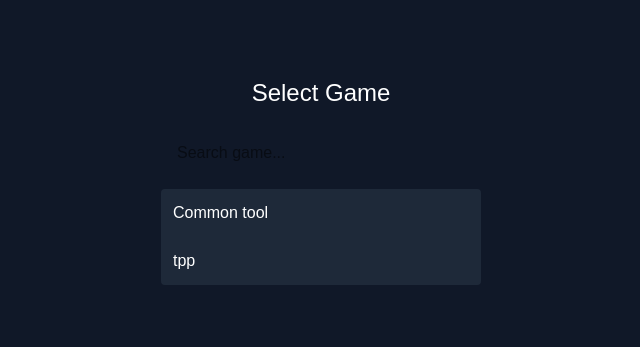
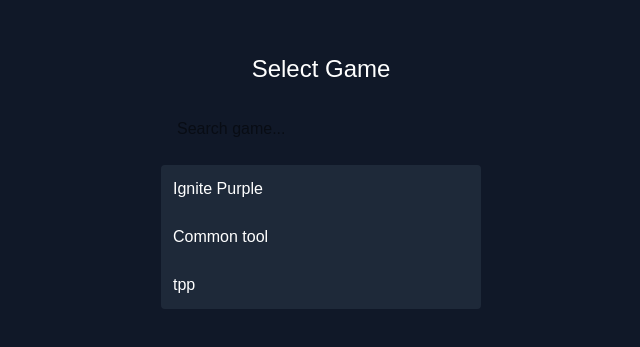
Before and after one commit to PrasadPriyanshu15/gaffe-tool, a Next.js app: page / in a window 1280 px wide. Shown: the part 219-566 px from the top of the page, without its empty margins (319-959 px from the left). Built offline with nearby package versions, Linux system fonts and the light colour scheme.

Commit message:
coin value

```diff
--- a/app/data/games.ts
+++ b/app/data/games.ts
@@ -9,11 +9,11 @@ export const games = [
   //   name: "Game 2",
   //   path: "/games/game-2"
   // },
-  // {
-  //   id: "game-3",
-  //   name: "Ignite Purple",
-  //   path: "/games/Ignite-purple"
-  // },
+  {
+    id: "game-3",
+    name: "Ignite Purple",
+    path: "/games/Ignite-purple"
+  },
   //   {
   //   id: "game-4",
   //   name: "Triple Piggy pays",
--- a/app/games/tpp2/combinationFeatureGenerator.ts
+++ b/app/games/tpp2/combinationFeatureGenerator.ts
@@ -111,13 +111,13 @@ export const GOLD_COIN_VALUES: string[] = [
   "MINOR", "MINI", "150", "125", "100", "70", "60", "50", "40", "25", "15", "10", "5", "4",
 ];
 export const RED_COIN_VALUES: string[] = [
-  "MINOR", "MINI", "750", "500", "400", "300", "250", "200", "150", "100", "80", "50", "30", "20",
+  "MINOR", "MINI", "150", "125", "100", "70", "60", "50", "40", "25", "15", "10", "5", "4",
 ];
 export const BLUE_COIN_VALUES: string[] = [
   "MINOR", "MINI", "150", "125", "100", "70", "60", "50",
 ];
 export const PURPLE_COIN_VALUES: string[] = [
-  "MINOR", "MINI", "750", "500", "400", "300", "250", "200", "150", "100", "80", "50", "30", "20",
+  "MINOR", "MINI", "150", "125", "100", "70", "60", "50", "40", "25", "15", "10", "5", "4",
 ];
 
 // Generic alias kept for backwards compatibility with any existing callers.
```
